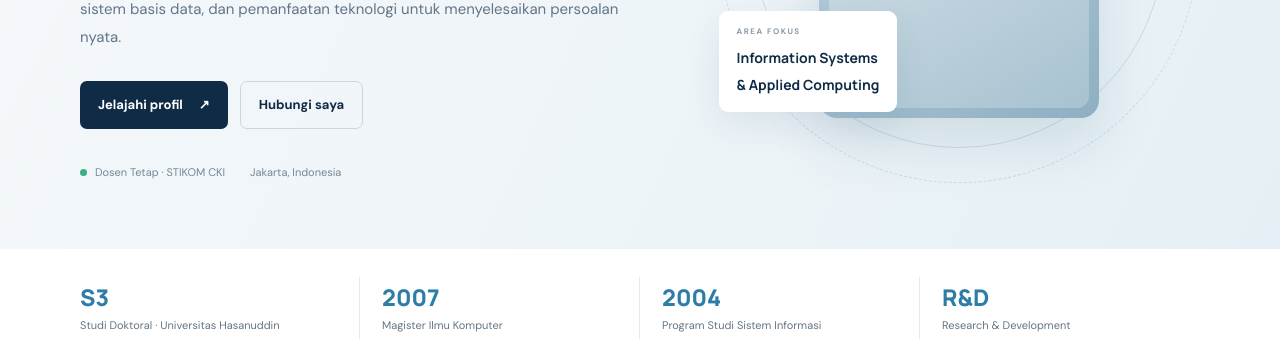
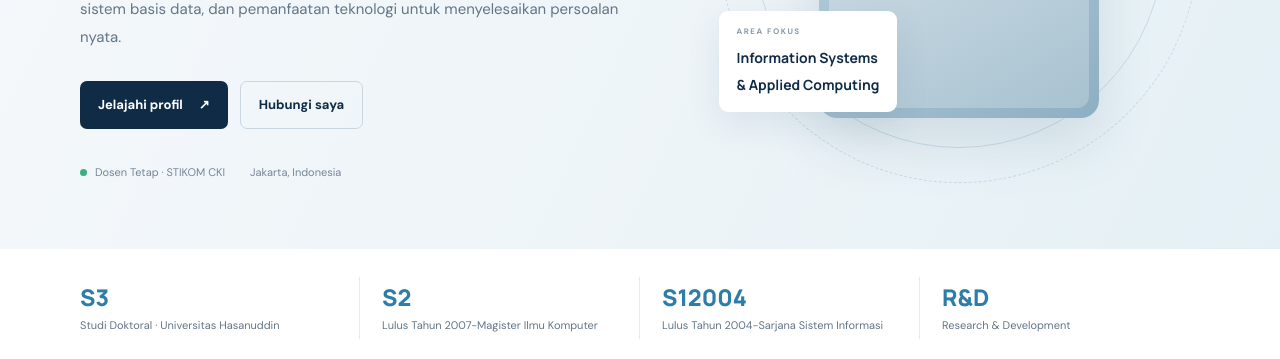
Before and after one commit to veriarinal/veriarinal.github.io, a plain HTML site: page index.html in a window 1280 px wide. Shown: the part 441-800 px from the top of the page. Drawn offline with Linux system fonts and the light colour scheme.

Commit message:
Update index.html

```diff
--- a/index.html
+++ b/index.html
@@ -60,8 +60,8 @@
 
     <section class="quick-facts container">
       <div class="fact"><strong>S3</strong><span data-i18n="fact_education">Studi Doktoral · Universitas Hasanuddin</span></div>
-      <div class="fact"><strong>2007</strong><span data-i18n="fact_master">Magister Ilmu Komputer</span></div>
-      <div class="fact"><strong>2004</strong><span data-i18n="fact_program">Program Studi Sistem Informasi</span></div>
+      <div class="fact"><strong>S2</strong><span data-i18n="fact_master">Lulus Tahun 2007-Magister Ilmu Komputer</span></div>
+      <div class="fact"><strong>S12004</strong><span data-i18n="fact_program">Lulus Tahun 2004-Sarjana Sistem Informasi</span></div>
       <div class="fact"><strong>R&amp;D</strong><span data-i18n="fact_research">Research & Development</span></div>
     </section>
 
```
